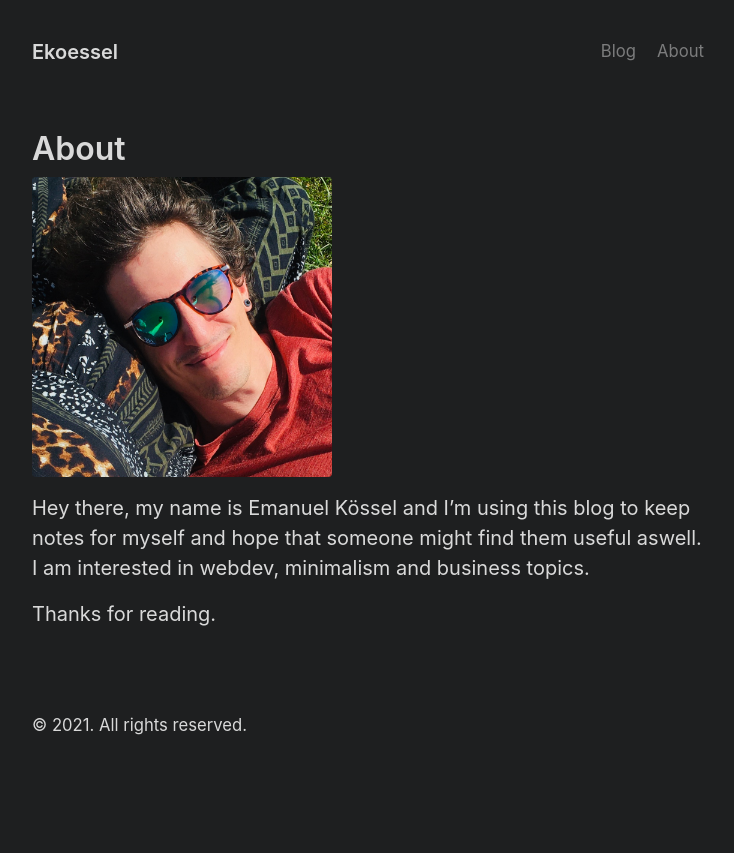
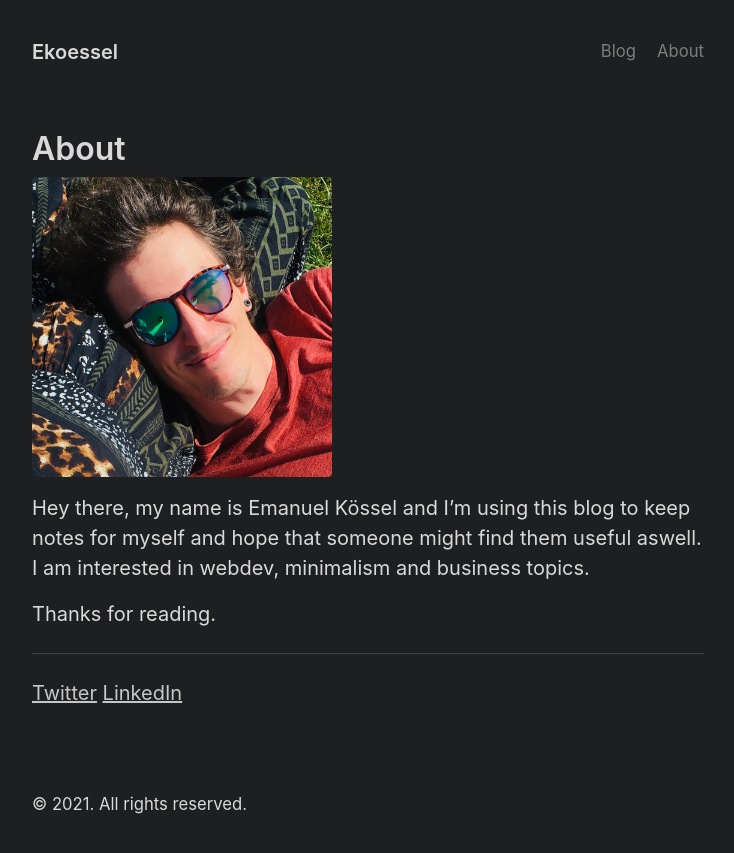
Before and after one commit to ekoessel/ekoessel.github.io, a Jekyll site: the page built from about.md, in a window 1280 px wide. Shown: the top 853 px of the page, without its empty margins (272-1006 px from the left). Built offline with Jekyll 4.4.1, drawn with Linux system fonts in a browser that asks for light colours.

Commit message:
changes to about page

```diff
--- a/about.md
+++ b/about.md
@@ -8,3 +8,8 @@ title: About
 Hey there, my name is Emanuel Kössel and I'm using this blog to keep notes for myself and hope that someone might find them useful aswell. I am interested in webdev, minimalism and business topics.
 
 Thanks for reading.
+
+---
+
+<a target="_blank" href="https://twitter.com/emanuelkoessel">Twitter</a>
+<a target="_blank" href="https://www.linkedin.com/in/emanuel-kössel-582a2111b/">LinkedIn</a>
```
Also changed, not shown: 6 other files.
